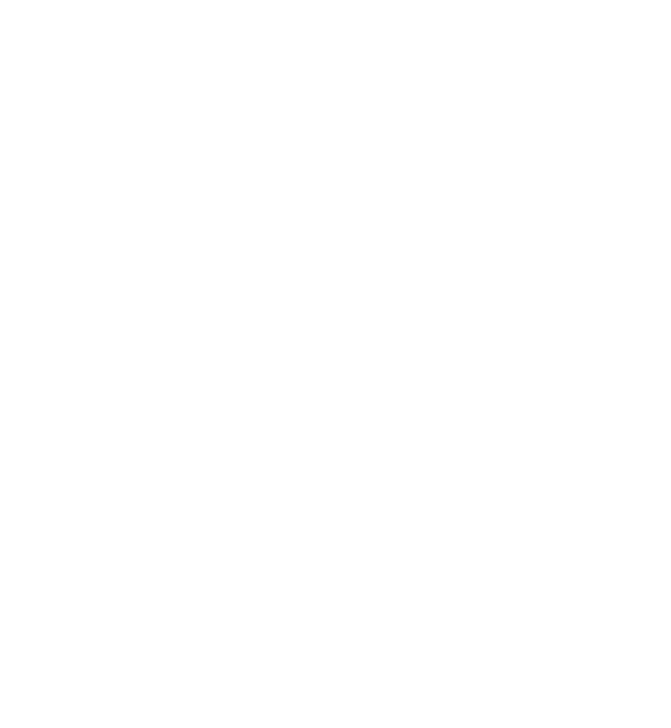
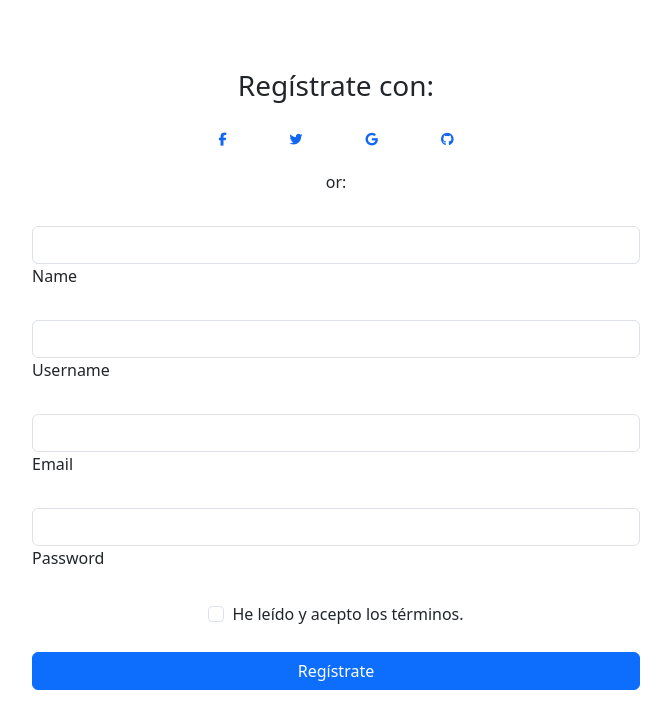
Before and after one commit to wirovi07/Hospi-Frontend, a React (Create React App) app: page /register in a window 1280 px wide. Before the commit this address had no page. Shown: the top 728 px of the page, without its empty margins (304-975 px from the left). Built offline with nearby package versions, Linux system fonts and the light colour scheme.

Commit message:
Vista de Register

```diff
--- a/src/App.js
+++ b/src/App.js
@@ -3,6 +3,7 @@
 import '@fortawesome/fontawesome-free/css/all.min.css';
 
 import Login from './views/Auth/Login';
+import Register from './views/Auth/Register';
 
 function App() {
   return (
@@ -11,6 +12,7 @@
         {/* Redirigir desde "/" a "/login" */}
         <Route path="/" element={<Navigate to="/login" />} />
         <Route path="/login" element={<Login />} />
+        <Route path="/register" element={<Register />} />
         {/* Otras rutas */}
       </Routes>
     </Router>
--- a/src/views/Auth/Login.jsx
+++ b/src/views/Auth/Login.jsx
@@ -1,5 +1,8 @@
+/* eslint-disable react/jsx-no-undef */
 import React from 'react';
 import { MDBContainer, MDBCol, MDBRow, MDBBtn, MDBInput } from 'mdb-react-ui-kit';
+import { Link } from 'react-router-dom';
+
 import './Login.css';
 
 function Login() {
@@ -17,7 +20,7 @@
 
                     <div className="d-flex flex-row align-items-center justify-content-center">
 
-                        <p className="lead fw-normal mb-0 me-3">Inicia sesión</p>
+                        <p className="lead fw-normal mb-0 me-3">Inicia sesión con</p>
 
                         <a href="https://web.facebook.com/?locale=es_LA&_rdc=1&_rdr" target="_blank" rel="noopener noreferrer" className="btn btn-md me-2" style={{ display: 'inline-block', padding: '10px', borderRadius: '50%', backgroundColor: '#007bff', color: 'white', textAlign: 'center' }}>
                             <i className="fab fa-facebook-f"></i>
@@ -47,7 +50,9 @@
 
                     <div className='text-center text-md-start mt-4 pt-2'>
                         <MDBBtn className="mb-0 px-5" size='lg'>Ingresar</MDBBtn>
-                        <p className="small fw-bold mt-2 pt-1 mb-2">No tienes una cuenta? <a href="#!" className="link-danger">Registrate</a></p>
+                        <p className="small fw-bold mt-2 pt-1 mb-2">
+                            No tienes una cuenta? <Link to="/register" className="link-danger">Regístrate</Link>
+                        </p>
                     </div>
 
                 </MDBCol>
--- a/src/views/Auth/Register.jsx
+++ b/src/views/Auth/Register.jsx
@@ -0,0 +1,53 @@
+import React from 'react';
+import {
+    MDBContainer,
+    MDBBtn,
+    MDBInput,
+    MDBCheckbox
+} from 'mdb-react-ui-kit';
+
+function Register() {
+    return (
+        <MDBContainer className="p-3 my-5 d-flex flex-column w-50">
+
+            <div className="text-center mb-3">
+                <p className='fs-3'>Regístrate con:</p>
+
+                <div className="d-flex justify-content-between mx-auto" style={{ width: '40%' }}>
+                    <a href="https://www.facebook.com/" target="_blank" className="m-1" style={{ color: '#1266f1' }} rel="noreferrer">
+                        <i className="fab fa-facebook-f" style={{ fontSize: 'small' }}></i>
+                    </a>
+
+                    <a href="https://www.twitter.com/" target="_blank" className="m-1" style={{ color: '#1266f1' }} rel="noreferrer">
+                        <i className="fab fa-twitter" style={{ fontSize: 'small' }}></i>
+                    </a>
+
+                    <a href="https://www.google.com/" target="_blank" className="m-1" style={{ color: '#1266f1' }} rel="noreferrer">
+                        <i className="fab fa-google" style={{ fontSize: 'small' }}></i>
+                    </a>
+
+                    <a href="https://www.github.com/" target="_blank" className="m-1" style={{ color: '#1266f1' }} rel="noreferrer">
+                        <i className="fab fa-github" style={{ fontSize: 'small' }}></i>
+                    </a>
+                </div>
+
+
+                <p className="text-center mt-3">or:</p>
+            </div>
+
+            <MDBInput wrapperClass='mb-4' label='Name' id='form1' type='text' />
+            <MDBInput wrapperClass='mb-4' label='Username' id='form2' type='text' />
+            <MDBInput wrapperClass='mb-4' label='Email' id='form3' type='email' />
+            <MDBInput wrapperClass='mb-4' label='Password' id='form4' type='password' />
+
+            <div className='d-flex justify-content-center mb-4'>
+                <MDBCheckbox name='flexCheck' id='flexCheckDefault' label='He leído y acepto los términos.' />
+            </div>
+
+            <MDBBtn className="mb-4 w-100">Regístrate</MDBBtn>
+
+        </MDBContainer>
+    );
+}
+
+export default Register;
```
